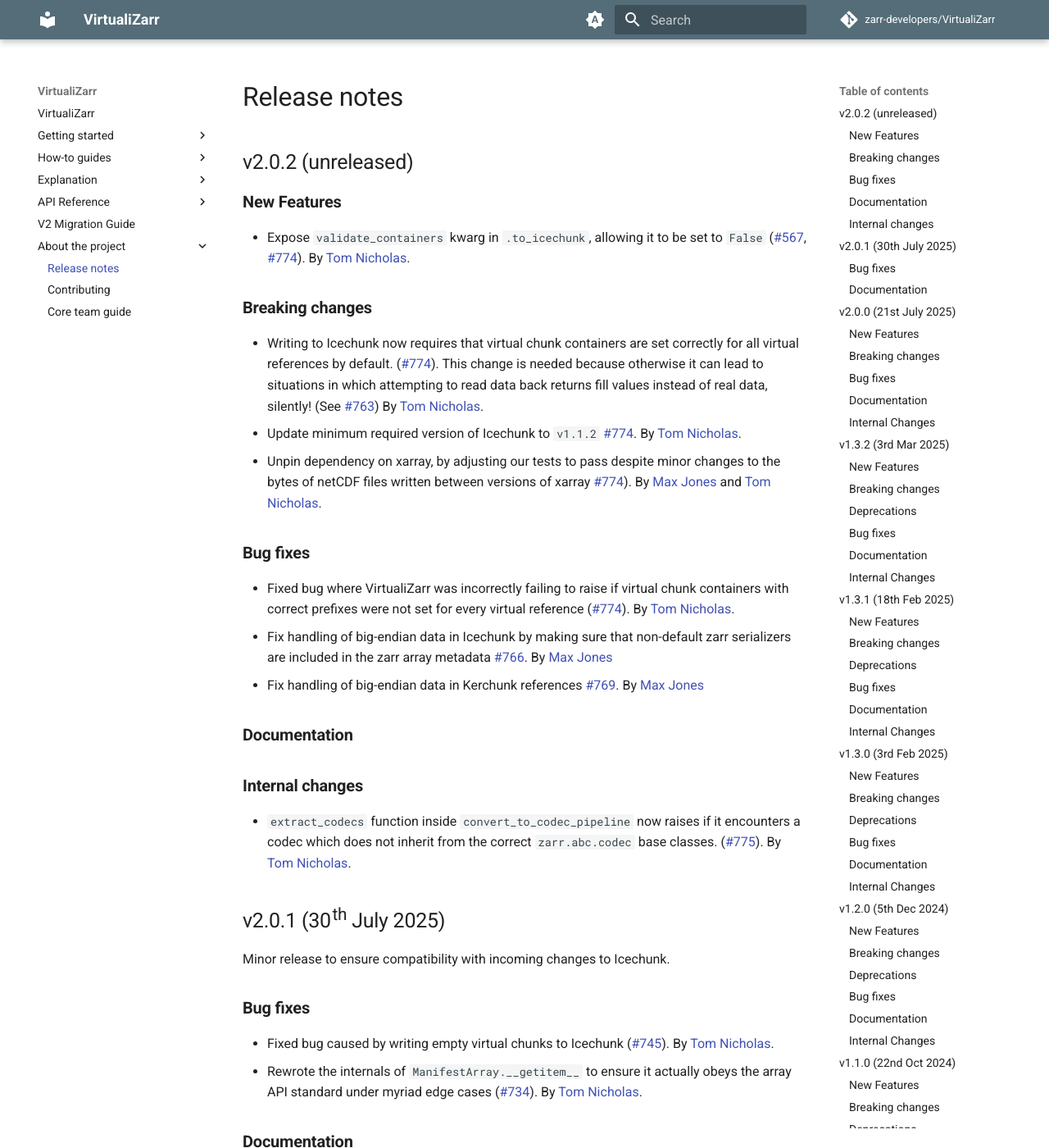
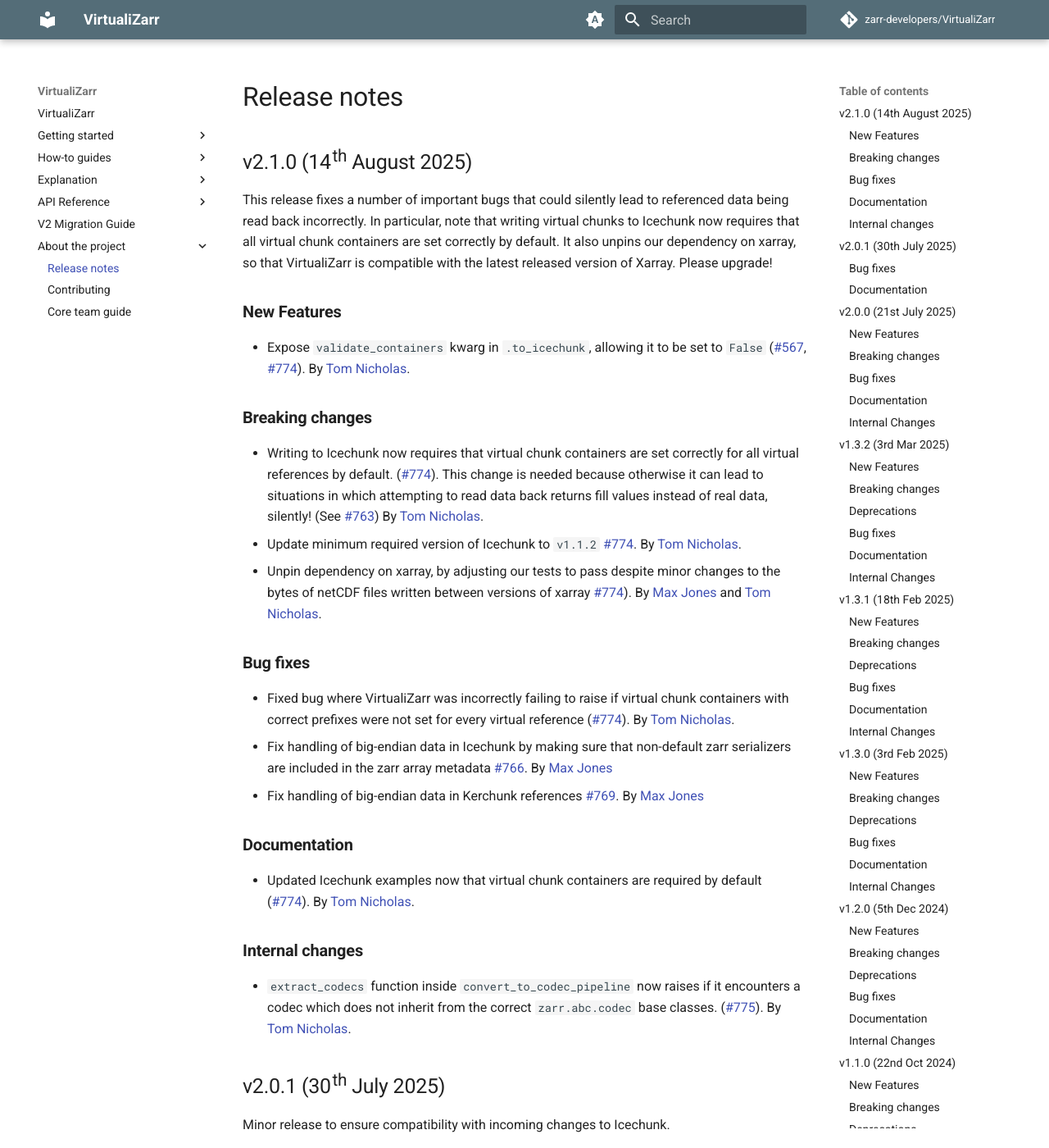
Before and after one commit to zarr-developers/VirtualiZarr, an MkDocs documentation site: the page built from docs/releases.md, in a window 1280 px wide and 1400 px high. Shown: the whole window at 82% size. Built offline with MkDocs 1.6.1 and Material for MkDocs 9.7.7, drawn with Linux system fonts in a browser that asks for light colours; comment, search, counter and statistics services are not loaded; the version menu is left out.

Commit message:
v2.1.0 release notes (#777)
* v2.1.0 release notes

* Highlight breaking change

* [pre-commit.ci] auto fixes from pre-commit.com hooks

for more information, see https://pre-commit.ci

---------

Co-authored-by: pre-commit-ci[bot] <66853113+pre-commit-ci[bot]@users.noreply.github.com>

```diff
--- a/docs/releases.md
+++ b/docs/releases.md
@@ -1,6 +1,11 @@
 # Release notes
 
-## v2.0.2 (unreleased)
+## v2.1.0 (14th August 2025)
+
+This release fixes a number of important bugs that could silently lead to referenced data being read back incorrectly.
+In particular, note that writing virtual chunks to Icechunk now requires that all virtual chunk containers are set correctly by default.
+It also unpins our dependency on xarray, so that VirtualiZarr is compatible with the latest released version of Xarray.
+Please upgrade!
 
 ### New Features
 
@@ -27,6 +32,9 @@
   By [Max Jones](https://github.com/maxrjones)
 
 ### Documentation
+
+- Updated Icechunk examples now that virtual chunk containers are required by default ([#774](https://github.com/zarr-developers/VirtualiZarr/pull/774)).
+  By [Tom Nicholas](https://github.com/TomNicholas).
 
 ### Internal changes
 
```
